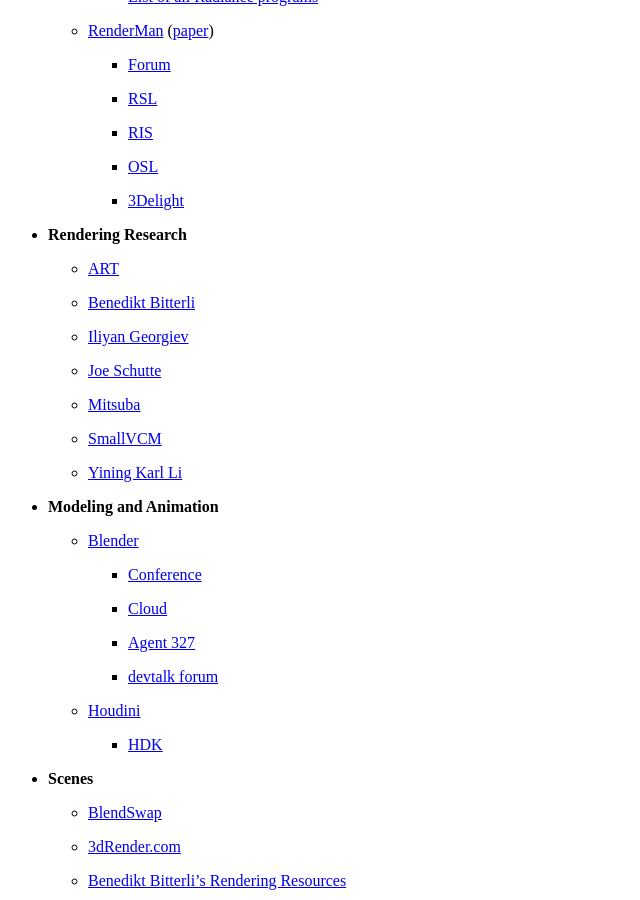
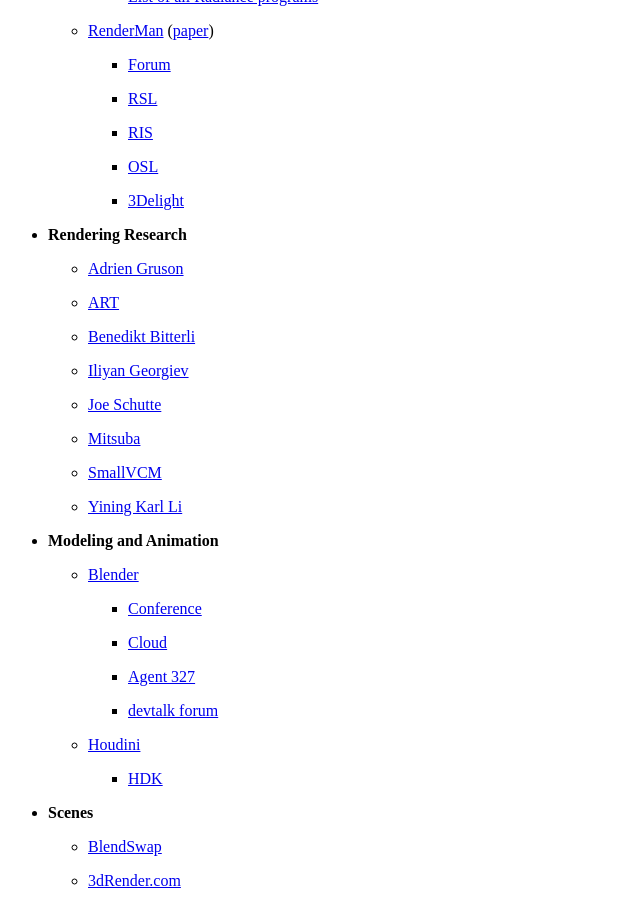
Before and after one commit to wahn/jan_walter_org, a Jekyll site: the page built from links/index.md, in a window 1280 px wide and 900 px high, scrolled down 2471 px. Shown: the whole window, without its empty margins (0-640 px from the left). Built offline with Jekyll 4.4.1, drawn with Linux system fonts in a browser that asks for light colours; Markdown is read by kramdown in place of the engine named in the settings.

Commit message:
Rendering Research: Link to Adrien Gruson.

```diff
--- a/links/index.md
+++ b/links/index.md
@@ -170,6 +170,8 @@
         + [3Delight](https://www.3delight.com)
 
 * __Rendering Research__
+
+    - [Adrien Gruson](https://beltegeuse.github.io/research)
 
     - [ART](http://cgg.mff.cuni.cz/ART/about)
 
```
